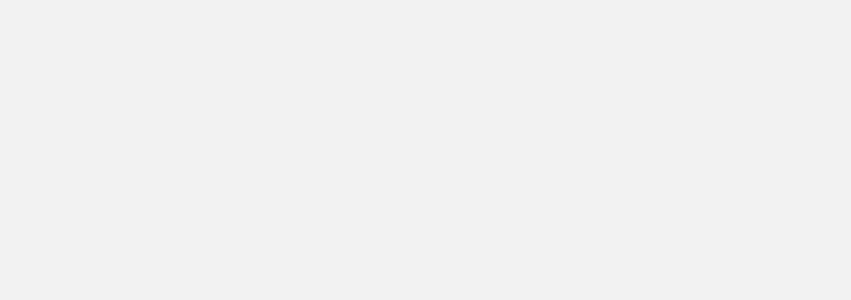
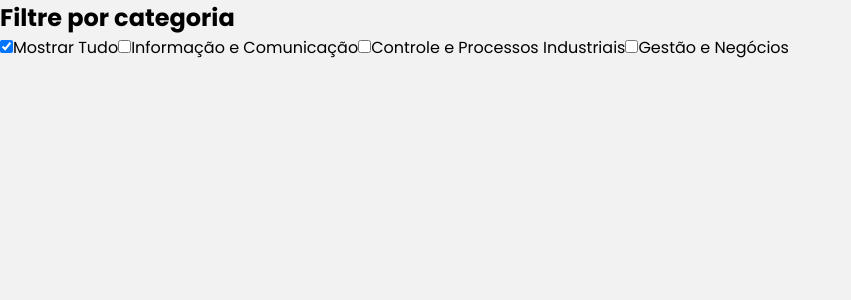
Before and after one commit to larissacoelho21/PlanneEdu-FrontEnd, a React (Vite) app in the folder PlanneEdu_Front/: page /filtercategory in a window 1280 px wide. Before the commit this address had no page. Shown: the top 300 px of the page, without its empty margins (0-851 px from the left). Built offline with nearby package versions, Linux system fonts and the light colour scheme.

Commit message:
Iniciando o filtro check Box

```diff
--- /dev/null
+++ b/PlanneEdu_Front/src/Components/FilterCategory/FilterCategory.tsx
@@ -0,0 +1,73 @@
+import { useState } from "react";
+
+export function FilterCategory() {
+  const categories = [
+    "Mostrar Tudo",
+    "Informação e Comunicação",
+    "Controle e Processos Industriais",
+    "Gestão e Negócios",
+  ];
+
+  // variável para armazenar as categorias selecionadas
+  const [selectedCategory, setSelectedCategory] = useState("Mostrar Tudo");
+
+  const itemsFilter = [
+    {
+      id: 1,
+      name: "Item 1",
+      category: "Informação e comunicação",
+    },
+    {
+      id: 2,
+      name: "Item 2",
+      category: "Controle e Processos Industriais",
+    },
+    {
+      id: 3,
+      name: "Item 3",
+      category: "Gestão e Negócios",
+    },
+    {
+      id: 4,
+      name: "Item 4",
+      category: "Gestão e Negócios",
+    },
+    {
+      id: 5,
+      name: "Item 5",
+      category: "Controle e Processos Industriais",
+    },
+  ];
+
+  // includes determina se uma string tem outra string dentro
+  const handleCheckbox = (category: string) => {
+    setSelectedCategory(category);
+  };
+
+  const filteredItems =
+    selectedCategory === "Mostrar Tudo"
+      ? itemsFilter
+      : itemsFilter.filter((item) => item.category === selectedCategory);
+
+  return (
+    <div className="filterCheck">
+      <div className="itemsCheck">
+        <div className="tittleCheck">
+          <h2>Filtre por categoria</h2>
+        </div>
+        <div className="categoriesCheck">
+          {categories.map((category) => (
+            <label key={category}>
+              <input
+                type="checkbox"
+                checked={selectedCategory.includes(category)}
+                onChange={() => handleCheckbox(category)}
+              />
+              {category}
+            </label>
+          ))}
+        </div>
+      </div>
+    </div>
+  );
+}
--- a/PlanneEdu_Front/src/Router.tsx
+++ b/PlanneEdu_Front/src/Router.tsx
@@ -22,6 +22,7 @@ import { PlanoCursoOpp } from "./Pages/Opp/PlanoCursoOpp";
 import { AddCourse } from "./Pages/Opp/AddCourse";
 import { AddPlanoCurso } from "./Pages/Opp/AddPlanoCursoOpp";
 import { AddUser } from "./Pages/Opp/AddUser";
+import { FilterCategory } from "./Components/FilterCategory/FilterCategory";
 
 //criando rotas e caminhos
 const Router: React.FC = () => {
@@ -49,6 +50,8 @@ const Router: React.FC = () => {
         <Route path="/addcurso" element={<AddCourse />} />
         <Route path="/addplancurso" element={<AddPlanoCurso />} />
         <Route path="/addUser" element={<AddUser />} />
+        {/* Filtro */}
+        <Route path="/filtercategory" element={<FilterCategory/>}/>
       </Routes>
     </BrowserRouter>
   );
```
Also changed, not shown: PlanneEdu_Front/src/Components/FilterCategory/Filter.css (added).
